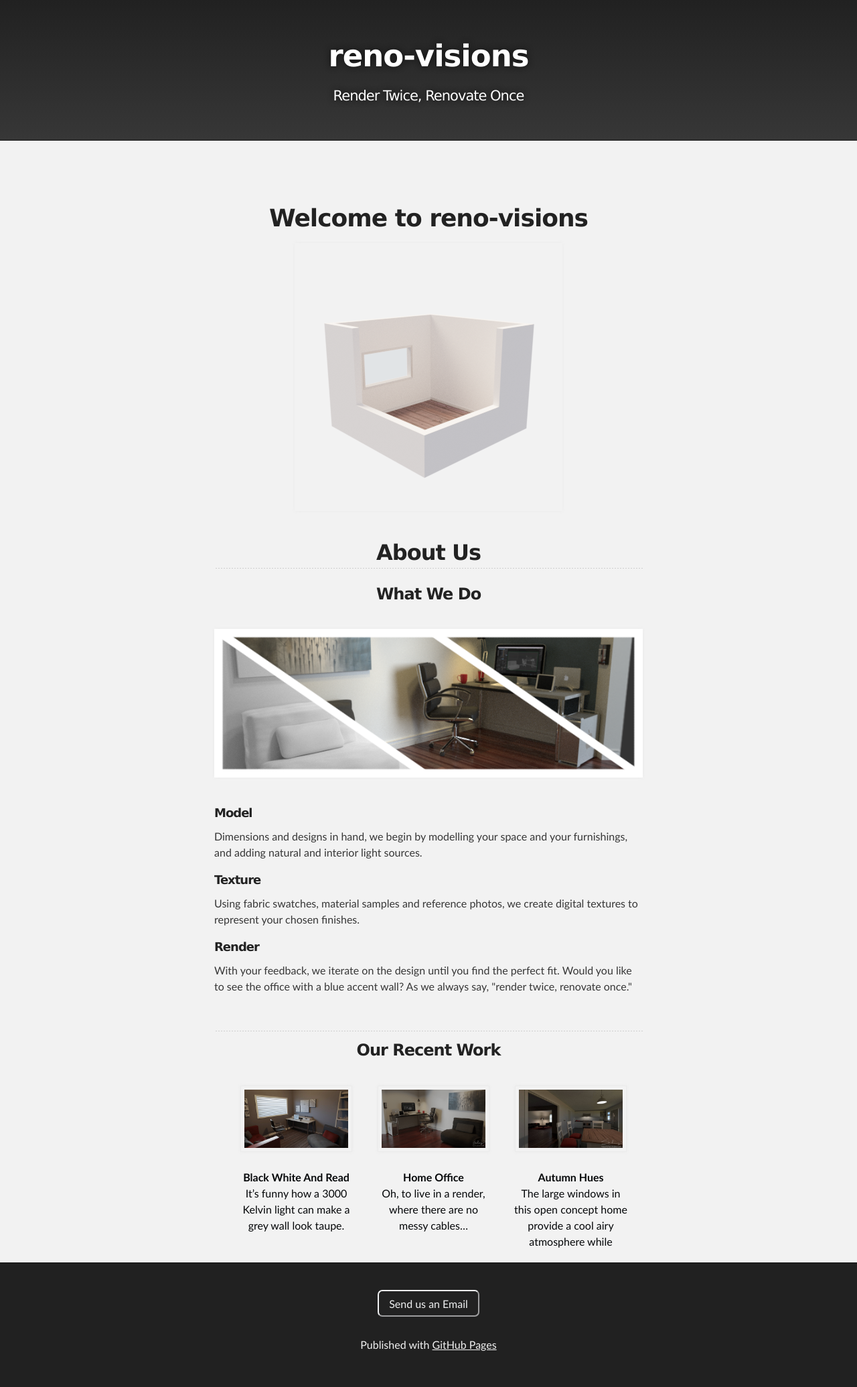
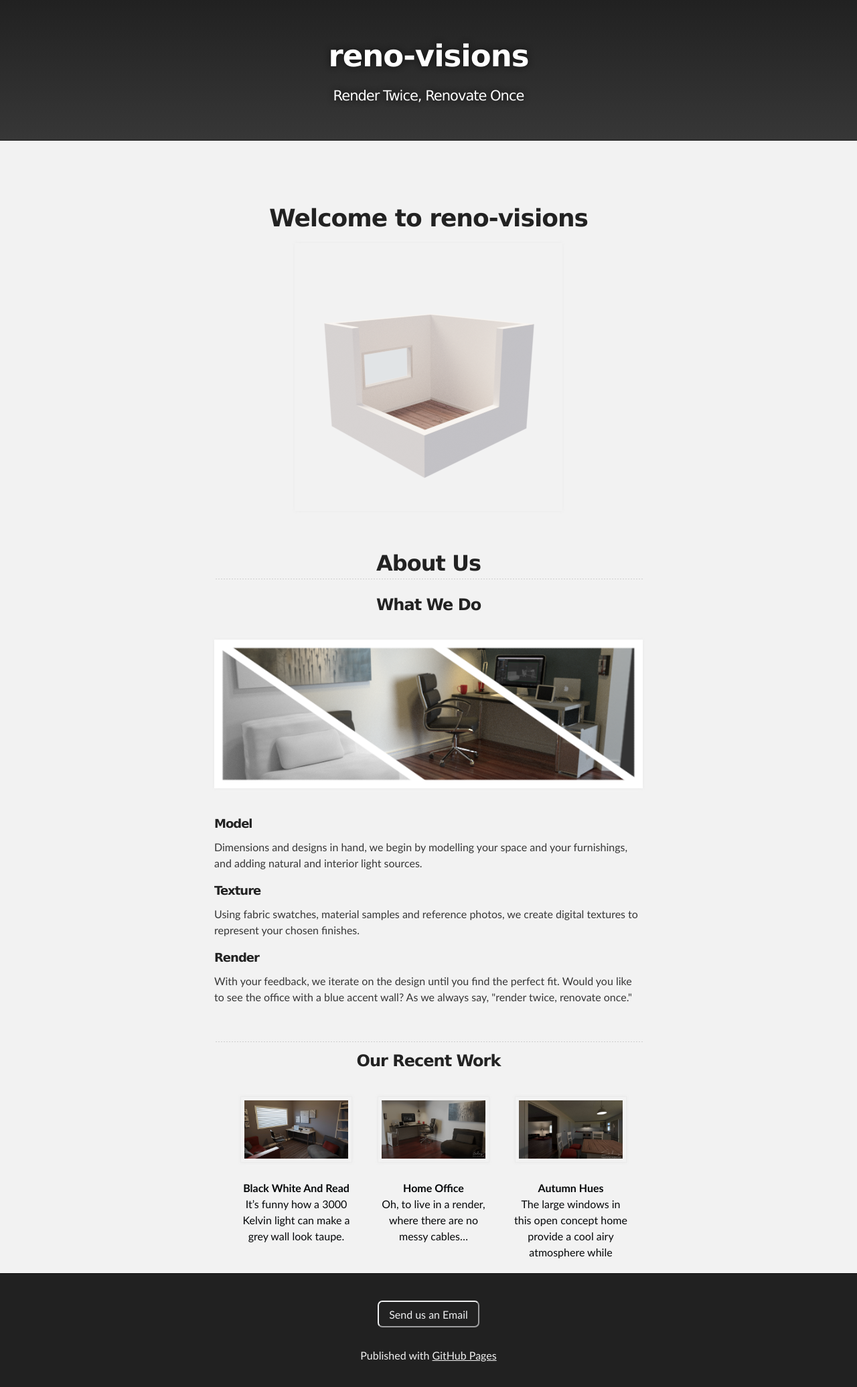
Before and after one commit to schuyh/reno-visions, a Jekyll site: the page built from index.md, in a window 1280 px wide. Shown: the whole page at 67% size. Built offline with Jekyll 4.4.1, drawn with Linux system fonts in a browser that asks for light colours.

Commit message:
Reverted changes to homepage layout

```diff
--- a/index.md
+++ b/index.md
@@ -8,7 +8,7 @@ layout: default
 
 <img class="logo" src="/assets/images/reno-visions.png" max-height="450px" max-width="450px">
 
-<p style="line-height: 50%;"><br /></p>
+<p><br /></p>
 
 ## About Us
 
```
